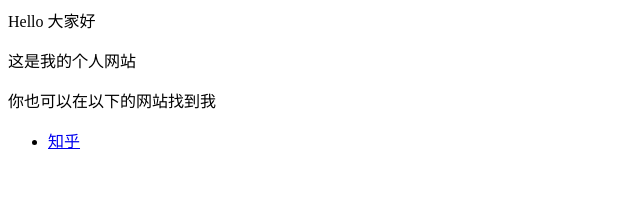
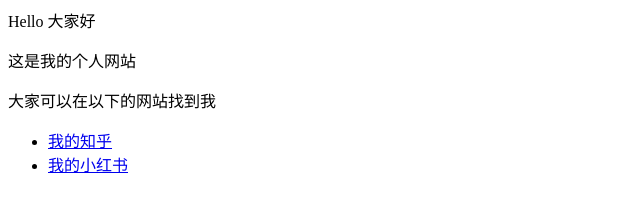
Before and after one commit to kkdding/kkdding.github.io, a plain HTML site: page index.html in a window 1280 px wide. Shown: the whole page, without its empty margins (0-640 px from the left). Drawn offline with Linux system fonts and the light colour scheme.

Commit message:
Update index.html

```diff
--- a/index.html
+++ b/index.html
@@ -1,6 +1,7 @@
 <p>Hello 大家好</p>
 <p>这是我的个人网站</p>
-<p>你也可以在以下的网站找到我</p>
+<p>大家可以在以下的网站找到我</p>
 <ul>
-  <li> <a href="https://www.zhihu.com">知乎</a> </li>
+  <li> <a href="https://www.zhihu.com/people/coooooooo-88">我的知乎</a> </li>
+  <li> <a href="https://www.xiaohongshu.com/user/profile/5f8bac760000000001000bc6">我的小红书</a> </li>
 </ul>
```
